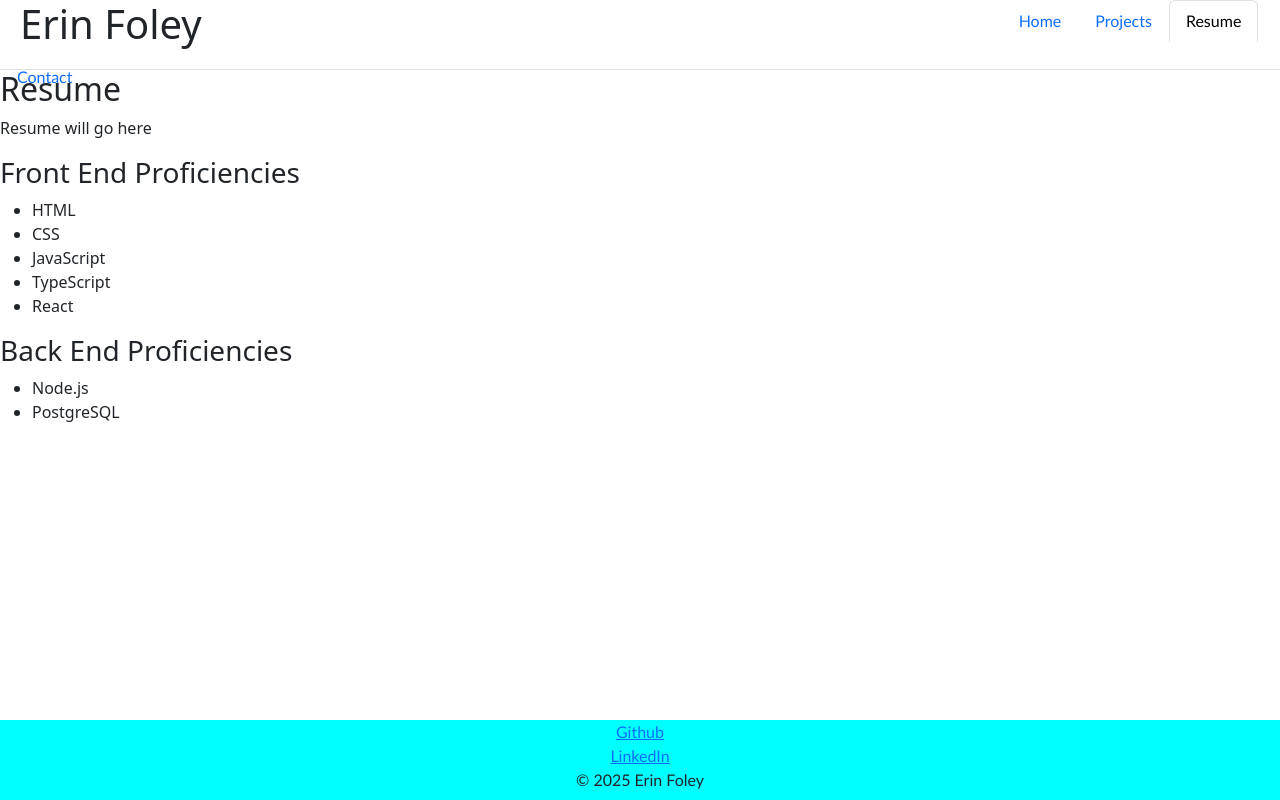
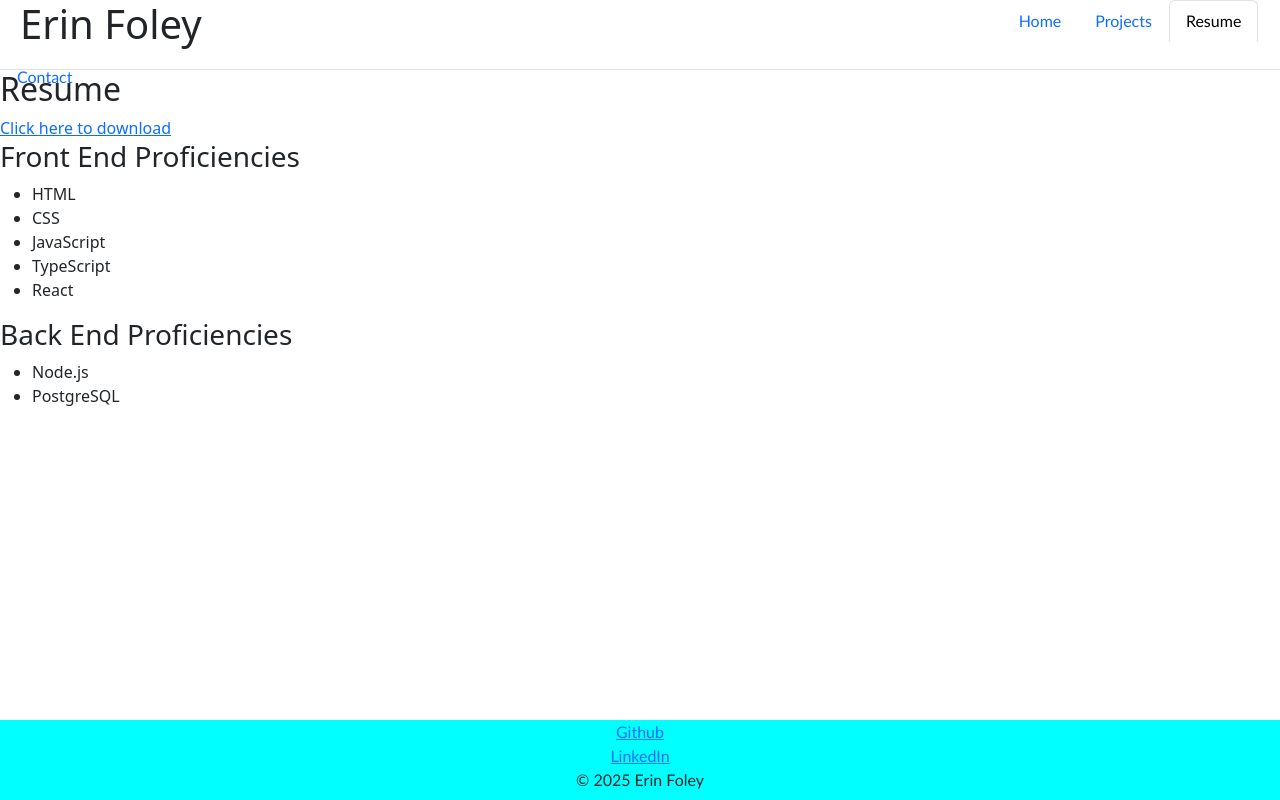
Before and after one commit to erindagfoley/Erin-Foley-Portfolio, a React (Vite) app: page /Resume in a window 1280 px wide. Built offline with nearby package versions, Linux system fonts and the light colour scheme.

Commit message:
added link to download resume

```diff
--- a/src/pages/Projects.jsx
+++ b/src/pages/Projects.jsx
@@ -42,9 +42,6 @@ export default function Projects() {
   return (
     <div>
       <h2>My Projects</h2>
-      <p>
-        Projects will go here
-      </p>
       {projectLoop.map((project, index) => (
         <ProjectCard
           key={index}
--- a/src/pages/Resume.jsx
+++ b/src/pages/Resume.jsx
@@ -2,9 +2,9 @@ export default function Blog() {
   return (
     <div>
       <h2>Resume</h2>
-      <p>
-        Resume will go here
-      </p>
+        <a href="/Erin Foley Resume (soon to change).pdf" download>
+          Click here to download
+        </a>
       <h3>Front End Proficiencies</h3>
         <ul>
             <li>HTML</li>
```
Also changed, not shown: 1 other file (tests, documents, lock files or other folders).
